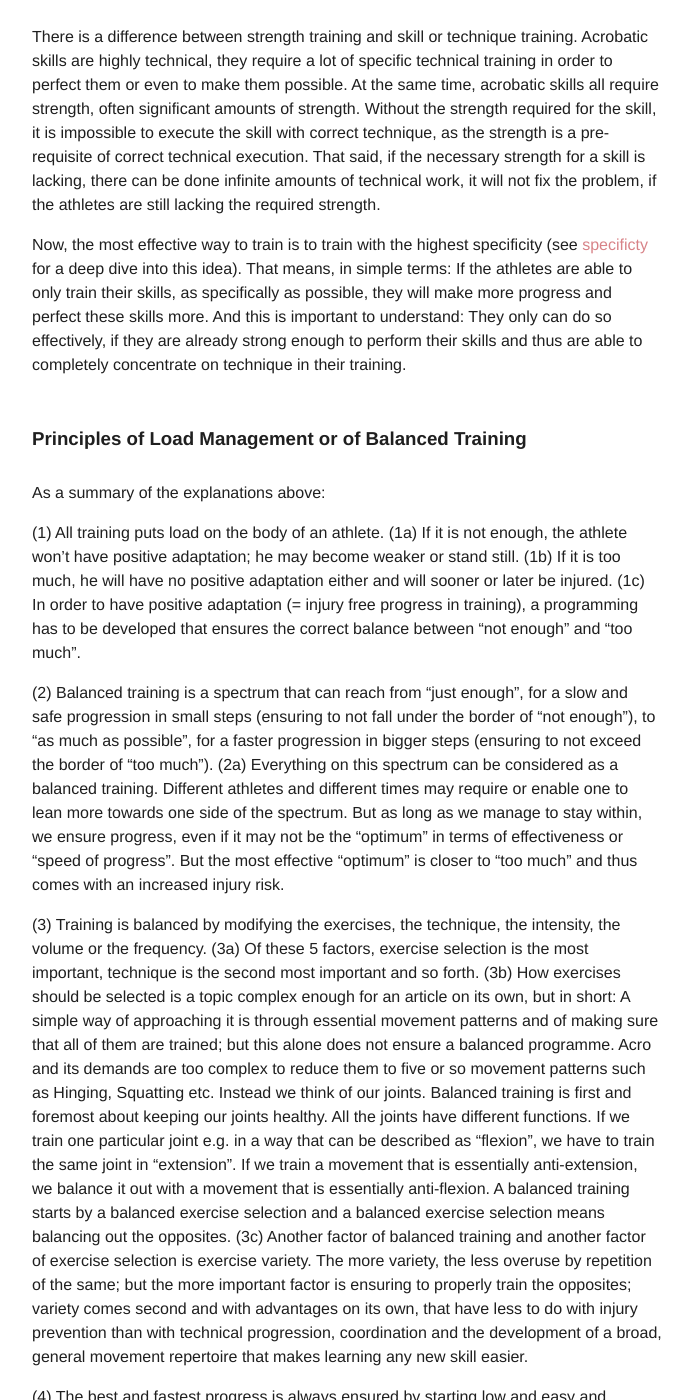
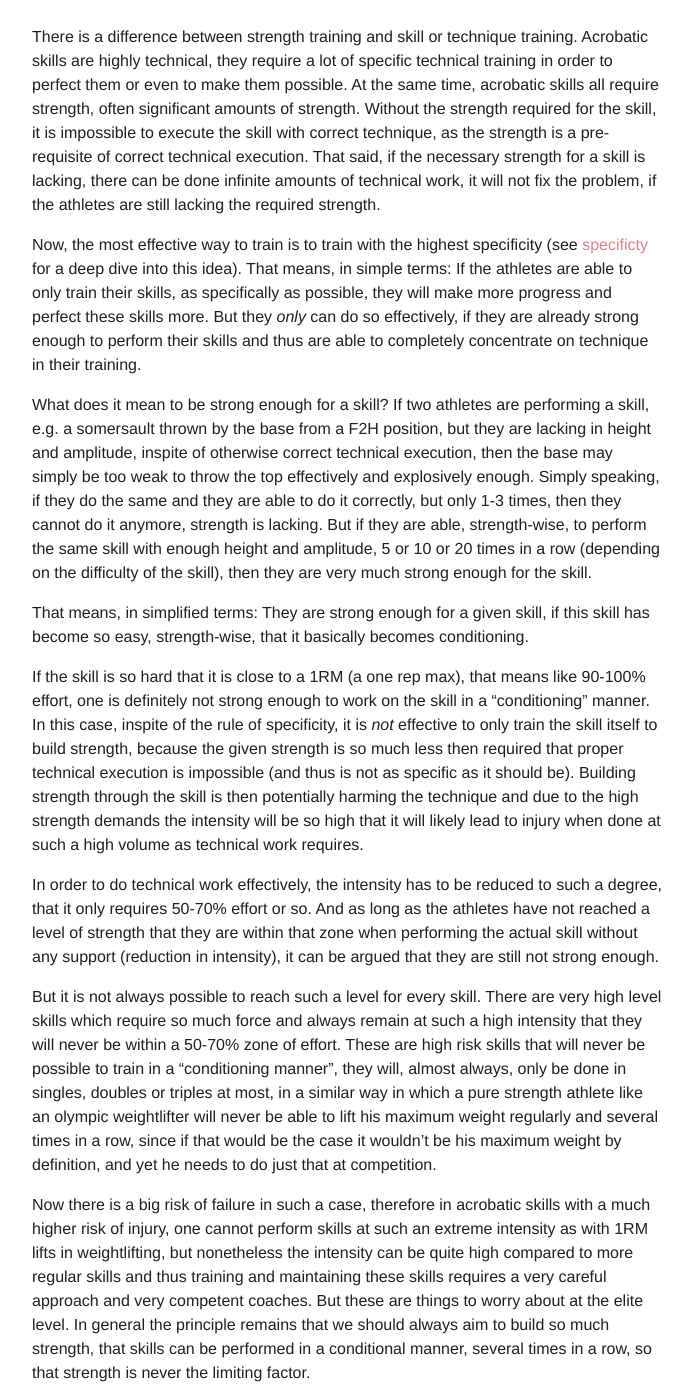
Before and after one commit to floshin/acrolib, a Jekyll site: the page built from training/load-management.md, in a window 1280 px wide and 1400 px high, scrolled down 3588 px. Shown: the whole window, without its empty margins (293-985 px from the left). Built offline with Jekyll 4.4.1, drawn with Linux system fonts in a browser that asks for light colours; our own code applies the rules of GitHub Pages for plain Markdown files; some of the changed text lies outside the part shown.

Commit message:
Update load-management.md

```diff
--- a/training/load-management.md
+++ b/training/load-management.md
@@ -75,8 +75,23 @@ Rarely do they consistently practice both high intensity exercises and high volu
 
 There is a difference between strength training and skill or technique training. Acrobatic skills are highly technical, they require a lot of specific technical training in order to perfect them or even to make them possible. At the same time, acrobatic skills all require strength, often significant amounts of strength. Without the strength required for the skill, it is impossible to execute the skill with correct technique, as the strength is a pre-requisite of correct technical execution. That said, if the necessary strength for a skill is lacking, there can be done infinite amounts of technical work, it will not fix the problem, if the athletes are still lacking the required strength.
 
-Now, the most effective way to train is to train with the highest specificity (see [specificty](/articles/specificity) for a deep dive into this idea). That means, in simple terms: If the athletes are able to only train their skills, as specifically as possible, they will make more progress and perfect these skills more. And this is important to understand: They only can do so effectively, if they are already strong enough to perform their skills and thus are able to completely concentrate on technique in their training.
+Now, the most effective way to train is to train with the highest specificity (see [specificty](/articles/specificity) for a deep dive into this idea). That means, in simple terms: If the athletes are able to only train their skills, as specifically as possible, they will make more progress and perfect these skills more. But they *only* can do so effectively, if they are already strong enough to perform their skills and thus are able to completely concentrate on technique in their training.
 
+What does it mean to be strong enough for a skill? If two athletes are performing a skill, e.g. a somersault thrown by the base from a F2H position, but they are lacking in height and amplitude, inspite of otherwise correct technical execution, then the base may simply be too weak to throw the top effectively and explosively enough. Simply speaking, if they do the same and they are able to do it correctly, but only 1-3 times, then they cannot do it anymore, strength is lacking. But if they are able, strength-wise, to perform the same skill with enough height and amplitude, 5 or 10 or 20 times in a row (depending on the difficulty of the skill), then they are very much strong enough for the skill.
+
+That means, in simplified terms: They are strong enough for a given skill, if this skill has become so easy, strength-wise, that it basically becomes conditioning.
+
+If the skill is so hard that it is close to a 1RM (a one rep max), that means like 90-100% effort, one is definitely not strong enough to work on the skill in a "conditioning" manner. In this case, inspite of the rule of specificity, it is *not* effective to only train the skill itself to build strength, because the given strength is so much less then required that proper technical execution is impossible (and thus is not as specific as it should be). Building strength through the skill is then potentially harming the technique and due to the high strength demands the intensity will be so high that it will likely lead to injury when done at such a high volume as technical work requires.
+
+In order to do technical work effectively, the intensity has to be reduced to such a degree, that it only requires 50-70% effort or so. And as long as the athletes have not reached a level of strength that they are within that zone when performing the actual skill without any support (reduction in intensity), it can be argued that they are still not strong enough.
+
+But it is not always possible to reach such a level for every skill. There are very high level skills which require so much force and always remain at such a high intensity that they will never be within a 50-70% zone of effort. These are high risk skills that will never be possible to train in a "conditioning manner", they will, almost always, only be done in singles, doubles or triples at most, in a similar way in which a pure strength athlete like an olympic weightlifter will never be able to lift his maximum weight regularly and several times in a row, since if that would be the case it wouldn't be his maximum weight by definition, and yet he needs to do just that at competition.
+
+Now there is a big risk of failure in such a case, therefore in acrobatic skills with a much higher risk of injury, one cannot perform skills at such an extreme intensity as with 1RM lifts in weightlifting, but nonetheless the intensity can be quite high compared to more regular skills and thus training and maintaining these skills requires a very careful approach and very competent coaches. But these are things to worry about at the elite level. In general the principle remains that we should always aim to build so much strength, that skills can be performed in a conditional manner, several times in a row, so that strength is never the limiting factor.
+
+How does this relate to load management? It means the following; Ideally, skill training, working on the acrobatic elements, should not put a high load on the acrobats and thus only be a secondary factor in load management. If the skills themselves are very high in intensity and put a lot of pressure and strain on the bodies of the acrobats, they will (usually)...
+* not be able to focus on the technique much or enough, thus harming the execution
+* will wear out their joints, bands and ligaments and tire out their muscles so much through the skill work that there will be no capacity left for actual strength work to build muscle and strength in a safe manner and if it is done nonetheless, this additional strength work, which is required, in combination with the skill work with too high an intensity, will result in too much load.
 
 
 ### Principles of Load Management or of Balanced Training
```
